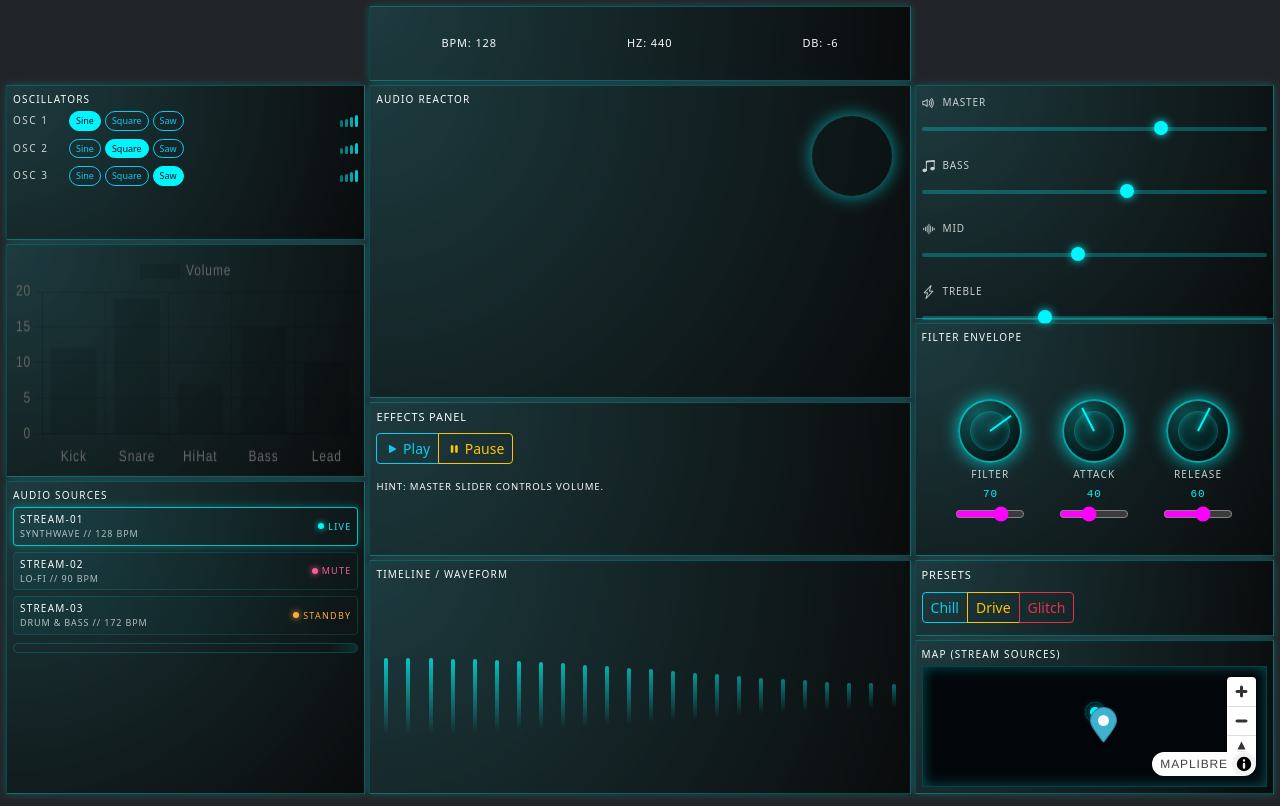
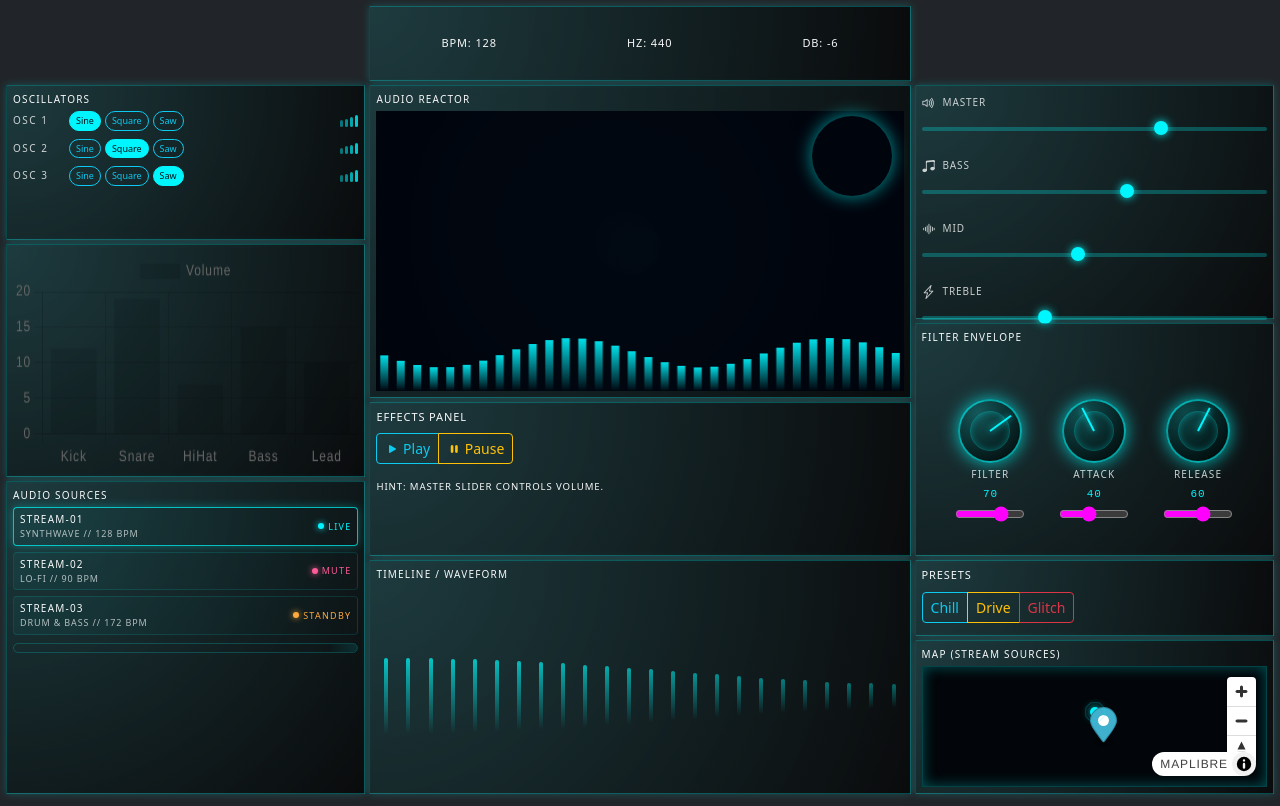
Before and after one commit to ecanizalez-tim/web3tp2, a website: page index.html in a window 1280 px wide. Drawn offline with nearby package versions, Linux system fonts and the light colour scheme; no server answers.

Commit message:
correction

```diff
--- a/index.html
+++ b/index.html
@@ -120,6 +120,7 @@
     <!-- Centre -->
 <div class="hud-reactor panel">
   <div class="reactor-header">AUDIO REACTOR</div>
+  <canvas id="reactor-canvas"></canvas>
 <!-- ZDog orbit -->
 <canvas id="reactor-orbit" width="80" height="80"></canvas>
 
```
